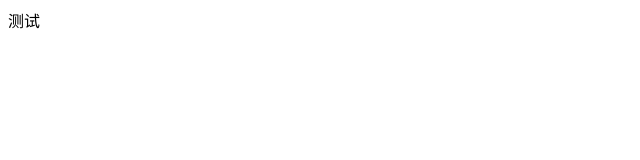
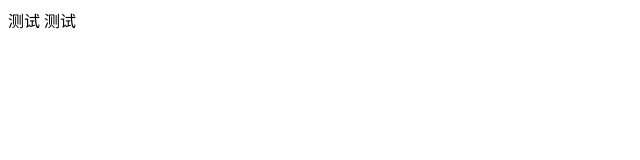
Before and after one commit to liaoshanwu/testDemo, a plain HTML site: page index.html in a window 1280 px wide. Shown: the full height of the page, 0-640 px from the left. Drawn offline with Linux system fonts and the light colour scheme.

Commit message:
这是第二次提交，修改了index.html

```diff
--- a/index.html
+++ b/index.html
@@ -3,4 +3,8 @@
         测试
     </p1>
 
+    <p1>
+        测试
+    </p1>
+
 </html>
```
